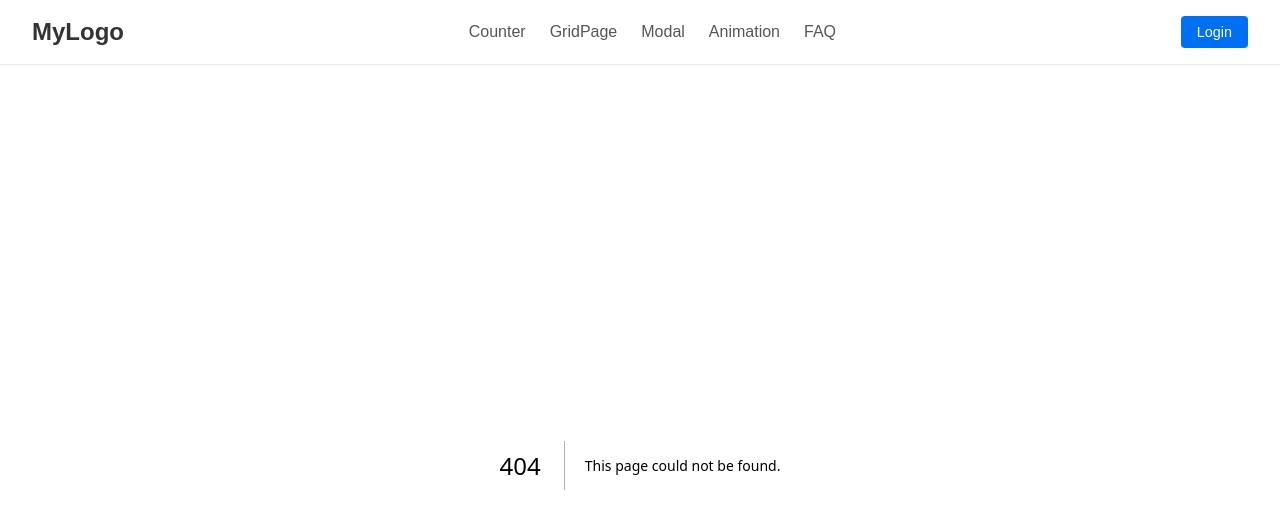
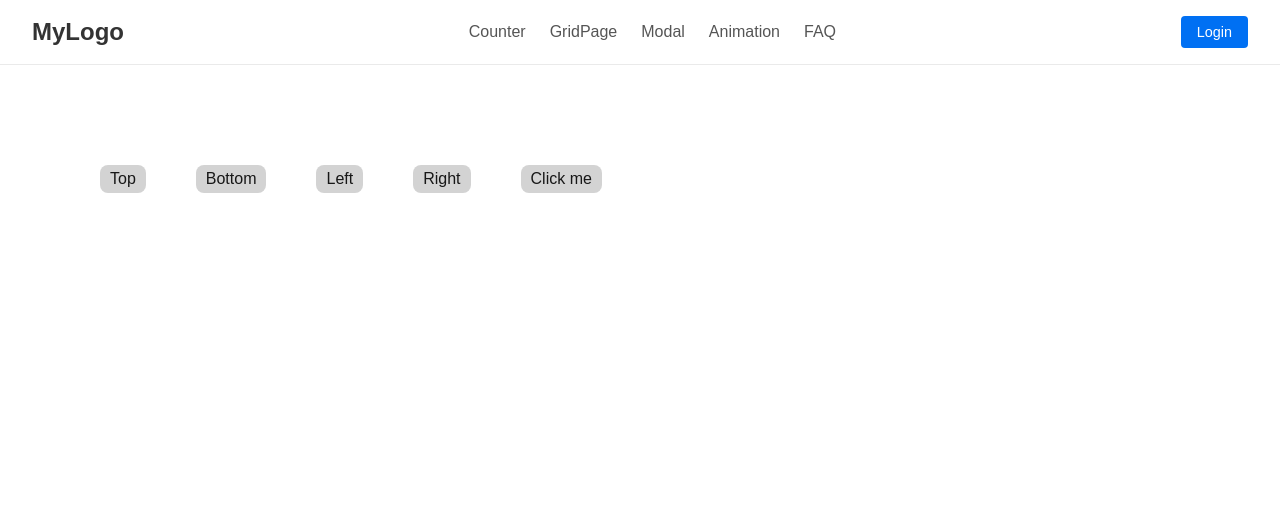
Before and after one commit to aniket-pixer/practice-design, a Next.js app: page /tooltip in a window 1280 px wide. Before the commit this address had no page. Shown: the top 528 px of the page. Built offline with nearby package versions, Linux system fonts and the light colour scheme.

Commit message:
Create the tooltip component

```diff
--- /dev/null
+++ b/app/tooltip/page.tsx
@@ -0,0 +1,13 @@
+"use client";
+import React from "react";
+import Tooltip from "./tooltip";
+
+function TooltipPage() {
+  return (
+    <div>
+      <Tooltip />
+    </div>
+  );
+}
+
+export default TooltipPage;
--- /dev/null
+++ b/app/tooltip/style.tsx
@@ -0,0 +1,15 @@
+import styled from "styled-components";
+
+const CustomTooltipMain = styled.div`
+  margin: 100px;
+  gap: 50px;
+  display: flex;
+`;
+
+const TooltipButton = styled.div`
+  padding: 5px 10px;
+  border-radius: 8px;
+  background-color: lightgray;
+`;
+
+export { CustomTooltipMain, TooltipButton };
--- /dev/null
+++ b/app/tooltip/tooltip.tsx
@@ -0,0 +1,32 @@
+import { CustomTooltip } from "@/components/caustomTooltip";
+import React from "react";
+import { CustomTooltipMain, TooltipButton } from "./style";
+
+const Tooltip = () => {
+  return (
+    <CustomTooltipMain>
+      <CustomTooltip title="This is a tooltip" placement="top">
+        <TooltipButton>Top</TooltipButton>
+      </CustomTooltip>
+      <CustomTooltip title="This is a tooltip" placement="bottom">
+        <TooltipButton>Bottom</TooltipButton>
+      </CustomTooltip>
+      <CustomTooltip title="This is a tooltip" placement="left">
+        <TooltipButton>Left</TooltipButton>
+      </CustomTooltip>
+      <CustomTooltip title="This is a tooltip" placement="right">
+        <TooltipButton>Right</TooltipButton>
+      </CustomTooltip>
+
+      <CustomTooltip
+        title="Click tooltip example"
+        placement="bottom"
+        trigger="click"
+      >
+        <TooltipButton>Click me</TooltipButton>
+      </CustomTooltip>
+    </CustomTooltipMain>
+  );
+};
+
+export default Tooltip;
--- /dev/null
+++ b/components/caustomTooltip/index.tsx
@@ -0,0 +1,99 @@
+import React, { useState, useRef, useEffect } from "react";
+import { TooltipContent, TooltipTrigger, TooltipWrapper } from "./style";
+
+type TooltipProps = {
+  title: string | React.ReactNode;
+  placement?: "top" | "bottom" | "left" | "right";
+  trigger?: "hover" | "click";
+  children: React.ReactNode;
+};
+
+export const CustomTooltip: React.FC<TooltipProps> = ({
+  title,
+  placement = "top",
+  trigger = "hover",
+  children,
+}) => {
+  const [visible, setVisible] = useState(false);
+  const [currentPlacement, setCurrentPlacement] = useState(placement);
+  const tooltipRef = useRef<HTMLDivElement | null>(null);
+  const triggerRef = useRef<HTMLDivElement | null>(null);
+
+  const calculatePlacement = () => {
+    if (!tooltipRef.current || !triggerRef.current) return;
+
+    const tooltipRect = tooltipRef.current.getBoundingClientRect();
+    const triggerRect = triggerRef.current.getBoundingClientRect();
+    const viewportWidth = window.innerWidth;
+    const viewportHeight = window.innerHeight;
+
+    if (placement === "top" && triggerRect.top < tooltipRect.height) {
+      setCurrentPlacement("bottom");
+    } else if (
+      placement === "bottom" &&
+      triggerRect.bottom + tooltipRect.height > viewportHeight
+    ) {
+      setCurrentPlacement("top");
+    } else if (placement === "left" && triggerRect.left < tooltipRect.width) {
+      setCurrentPlacement("right");
+    } else if (
+      placement === "right" &&
+      triggerRect.right + tooltipRect.width > viewportWidth
+    ) {
+      setCurrentPlacement("left");
+    } else {
+      setCurrentPlacement(placement);
+    }
+  };
+
+  const showTooltip = () => {
+    if (trigger === "click") {
+      setVisible((prev) => !prev);
+    }
+  };
+
+  const hideTooltip = () => {
+    if (trigger === "click") {
+      setVisible(false);
+    }
+  };
+
+  const handleHover = () => {
+    if (trigger === "hover") {
+      setVisible(true);
+      calculatePlacement();
+    }
+  };
+
+  const handleLeave = () => {
+    if (trigger === "hover") {
+      setVisible(false);
+    }
+  };
+
+  useEffect(() => {
+    if (visible) {
+      calculatePlacement();
+    }
+  }, [visible]);
+
+  return (
+    <TooltipWrapper>
+      <TooltipTrigger
+        ref={triggerRef}
+        onClick={showTooltip}
+        onMouseEnter={handleHover}
+        onMouseLeave={handleLeave}
+        onBlur={hideTooltip}
+        onFocus={showTooltip}
+      >
+        {children}
+      </TooltipTrigger>
+      {visible && (
+        <TooltipContent ref={tooltipRef} placement={currentPlacement}>
+          {title}
+        </TooltipContent>
+      )}
+    </TooltipWrapper>
+  );
+};
--- /dev/null
+++ b/components/caustomTooltip/style.tsx
@@ -0,0 +1,69 @@
+import styled from "styled-components";
+
+const TooltipWrapper = styled.div`
+  position: relative;
+  display: inline-block;
+`;
+
+const TooltipContent = styled.div<{ placement: string }>`
+  position: absolute;
+  z-index: 1000;
+  background-color: #000;
+  color: #fff;
+  padding: 8px 12px;
+  border-radius: 4px;
+  font-size: 14px;
+  white-space: nowrap;
+  opacity: 0;
+  pointer-events: none;
+  transform: translateY(0);
+  transition: opacity 0.2s ease, transform 0.2s ease;
+
+  ${({ placement }) =>
+    placement === "top" &&
+    `
+    bottom: 100%;
+    left: -60%;
+    transform: translateX(-50%) translateY(-10px);
+    margin-bottom: 8px;
+  `}
+
+  ${({ placement }) =>
+    placement === "bottom" &&
+    `
+    top: 100%;
+    right: -30%;
+    transform: translateX(-50%) translateY(10px);
+    margin-top: 8px;
+  `}
+
+  ${({ placement }) =>
+    placement === "left" &&
+    `
+    right: 100%;
+    top: -10%;
+    transform: translateY(-50%) translateX(-10px);
+    margin-right: 8px;
+  `}
+
+  ${({ placement }) =>
+    placement === "right" &&
+    `
+    left: 100%;
+    top: -10%;
+    transform: translateY(-50%) translateX(10px);
+    margin-left: 8px;
+  `}
+`;
+
+const TooltipTrigger = styled.div`
+  cursor: pointer;
+
+  &:hover + ${TooltipContent}, &:focus + ${TooltipContent} {
+    opacity: 1;
+    pointer-events: auto;
+    transform: translateY(0);
+  }
+`;
+
+export { TooltipWrapper, TooltipContent, TooltipTrigger };
```
